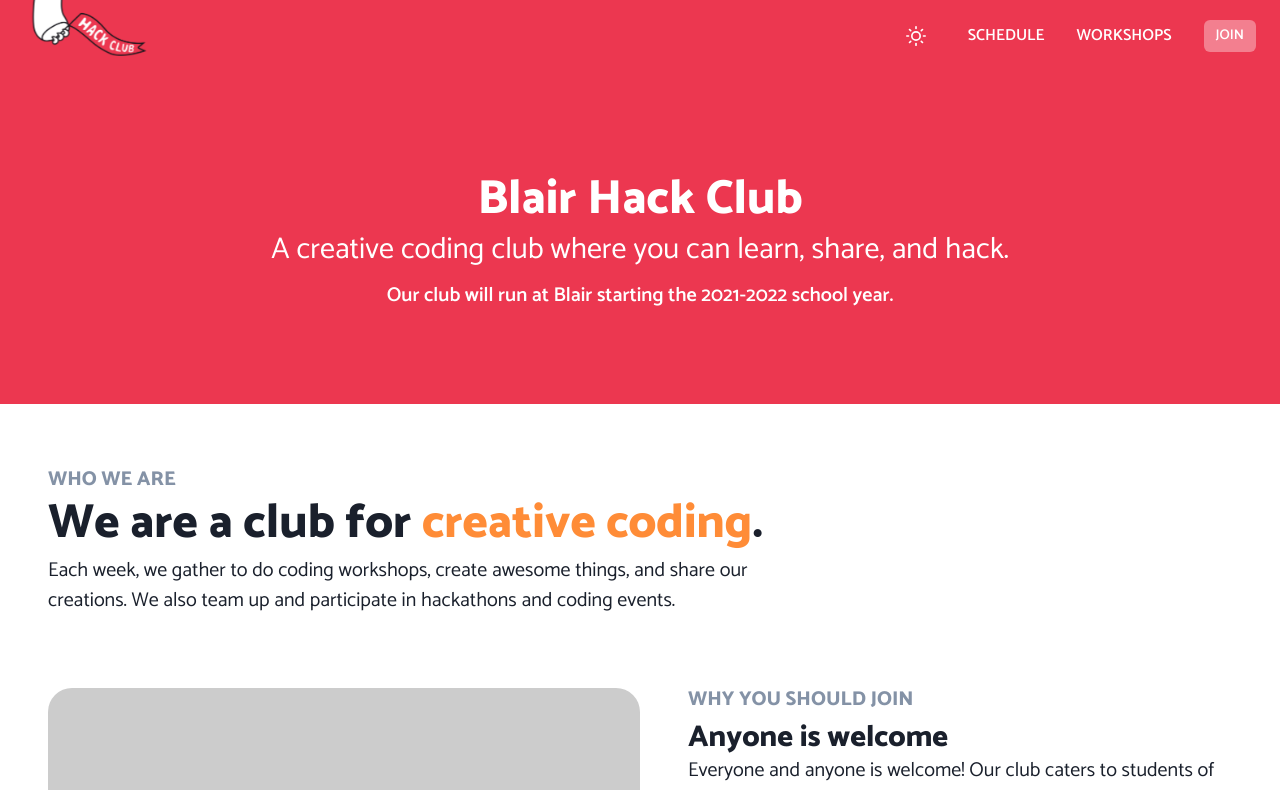
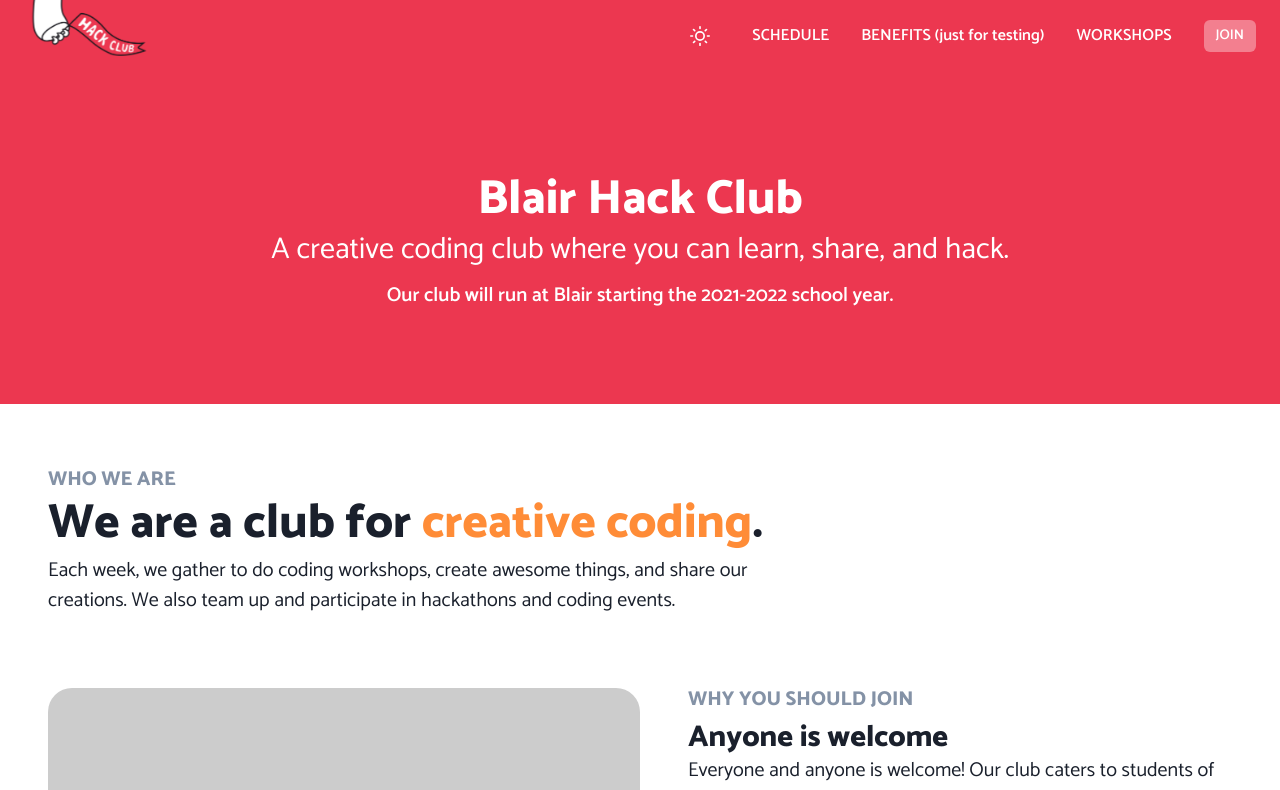
Before and after one commit to blairhackclub/site-v1, a Next.js app: page / in a window 1280 px wide. Shown: the top 790 px of the page. Built offline with nearby package versions, Linux system fonts and the light colour scheme.

Commit message:
test cloudflare branch deploy

```diff
--- a/components/Navbar.js
+++ b/components/Navbar.js
@@ -50,6 +50,7 @@ export default function NavbarComponent() {
           >
             <ColorModeToggle color={useColorModeValue("brand.red", "white")}/>
             <MenuItem to="https://www.notion.so/blairhackclub/Schedule-e5fc831bcaf942129bb6ea2621b0dfa0" isExternal>SCHEDULE</MenuItem>
+            <MenuItem to="/benefits">BENEFITS (just for testing)</MenuItem>
             <MenuItem to="/workshops">WORKSHOPS</MenuItem>
             <MenuItem to={socials.discord} type="button" isExternal>JOIN</MenuItem>
           </Stack>
```
